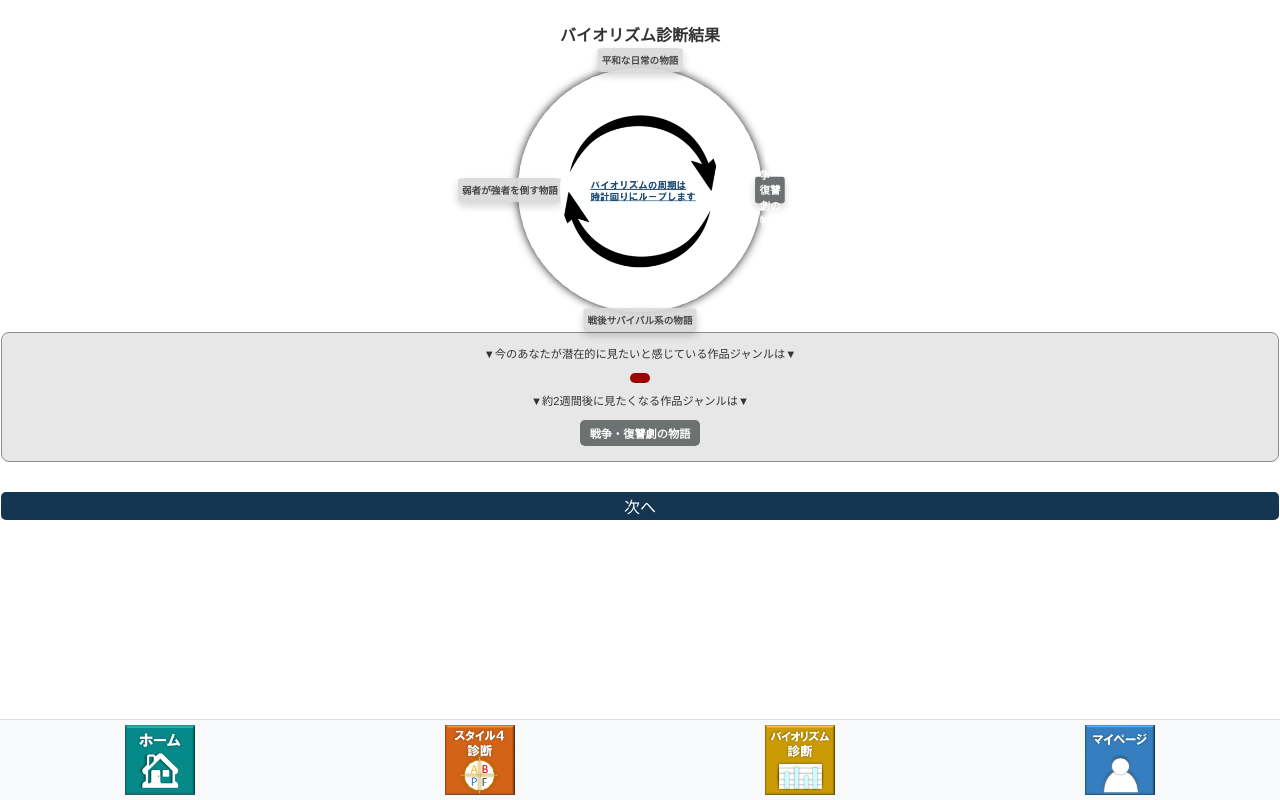
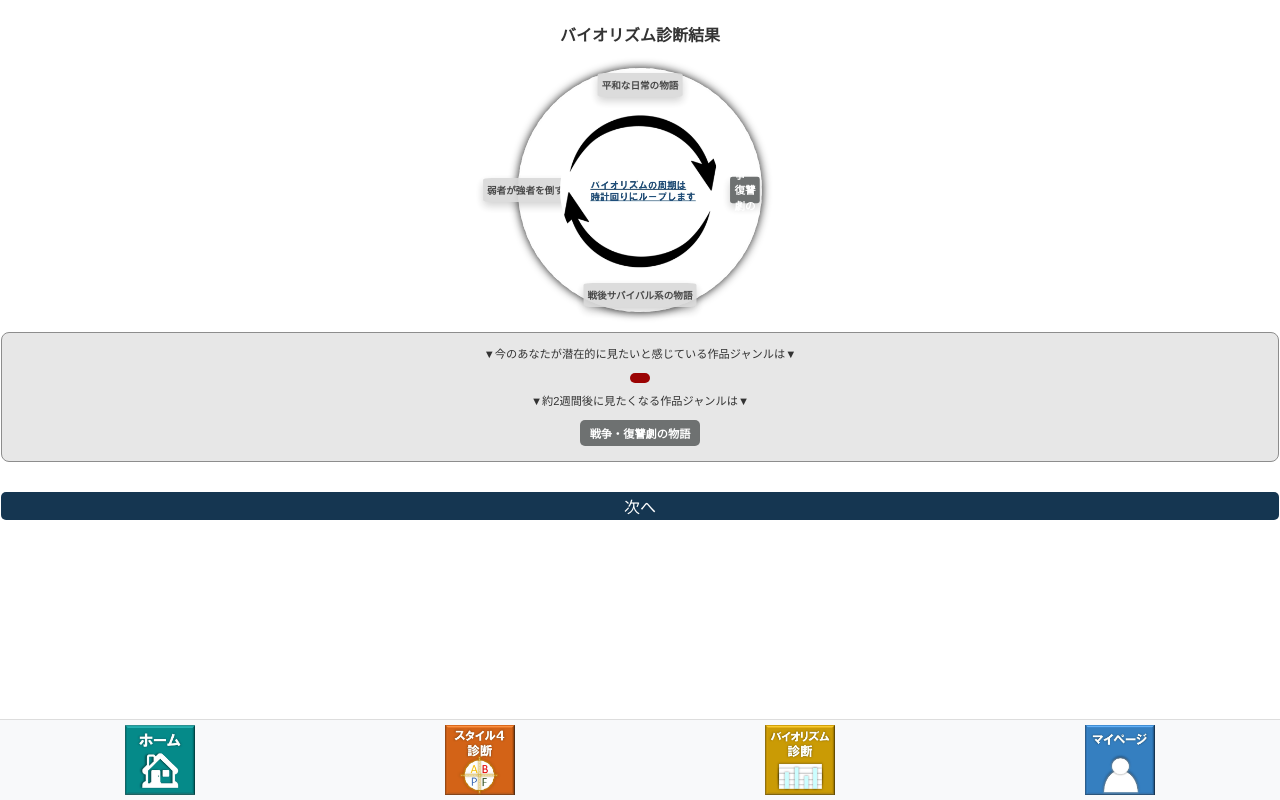
Before and after one commit to sakaguchi2783/GT-golf-app, a React (Create React App) app: page /biorhythm-result in a window 1280 px wide. Built offline with nearby package versions, Linux system fonts and the light colour scheme.

Commit message:
UI修正33

```diff
--- a/src/pages/BiorhythmResult.css
+++ b/src/pages/BiorhythmResult.css
@@ -41,7 +41,7 @@
   .category-item {
     position: absolute;
     width: auto; /* 幅を自動に調整 */
-    max-width: 200px; /* スマホでの横幅を制限 */
+    max-width: 130px; /* スマホでの横幅を制限 */
     height: 20px;
     display: flex;
     justify-content: center;
--- a/src/pages/BiorhythmResult.js
+++ b/src/pages/BiorhythmResult.js
@@ -69,7 +69,7 @@ const BiorhythmResult = () => {
   const isCurrent = index === currentIndex;
   const isNext = index === nextIndex;
   const angle = (index / categories.length) * 360;
-  const radius = 130; // 円の半径を少し増やして調整
+  const radius = 105; // 円の半径を少し増やして調整
   const x = radius * Math.cos((angle * Math.PI) / 180);
   const y = radius * Math.sin((angle * Math.PI) / 180);
   return (
```
